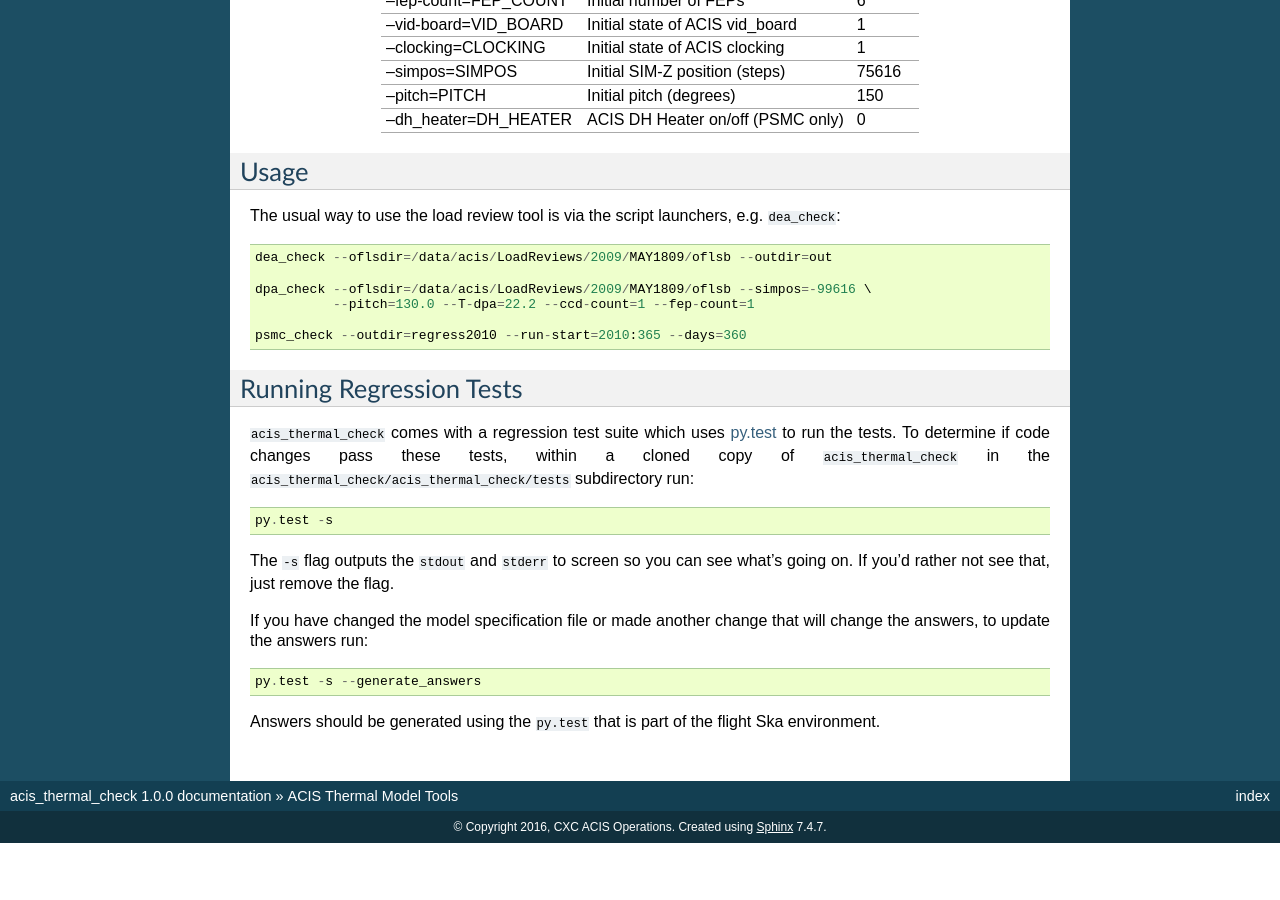
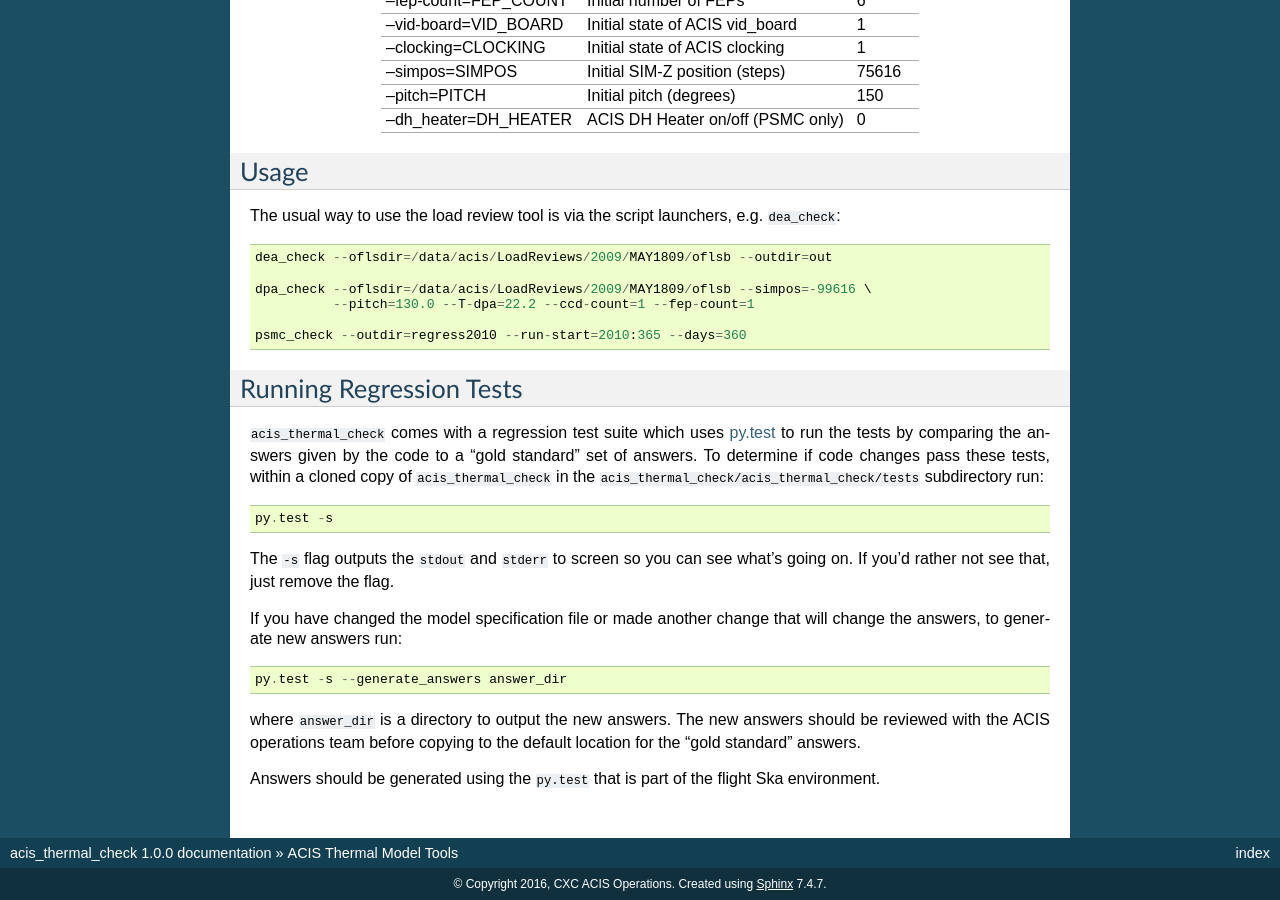
Before and after one commit to sot/acis_thermal_check, a Sphinx documentation site: the page built from doc/index.rst, in a window 1280 px wide and 900 px high, scrolled down 2052 px. Built offline with Sphinx 7.4.7, drawn with Linux system fonts in a browser that asks for light colours; before the commit the page ends 2895 px from its top, so only the background shows below that.

Commit message:
We'll copy new answers to a temporary directory for review

```diff
--- a/doc/index.rst
+++ b/doc/index.rst
@@ -151,8 +151,9 @@ Running Regression Tests
 ------------------------
 
 ``acis_thermal_check`` comes with a regression test suite which uses `py.test <http://pytest.org/>`_
-to run the tests. To determine if code changes pass these tests, within a cloned copy of
-``acis_thermal_check`` in the ``acis_thermal_check/acis_thermal_check/tests`` subdirectory run:
+to run the tests by comparing the answers given by the code to a "gold standard" set of answers.
+To determine if code changes pass these tests, within a cloned copy of ``acis_thermal_check`` in
+the ``acis_thermal_check/acis_thermal_check/tests`` subdirectory run:
 
 ::
 
@@ -161,10 +162,15 @@ to run the tests. To determine if code changes pass these tests, within a cloned
 The ``-s`` flag outputs the ``stdout`` and ``stderr`` to screen so you can see what's going on.
 If you'd rather not see that, just remove the flag.
 
-If you have changed the model specification file or made another change that will change the answers, to update the answers run:
+If you have changed the model specification file or made another change that will change the answers,
+to generate new answers run:
 
 ::
 
-    py.test -s --generate_answers
+    py.test -s --generate_answers answer_dir
+
+where ``answer_dir`` is a directory to output the new answers. The new answers should be reviewed
+with the ACIS operations team before copying to the default location for the "gold standard"
+answers.
 
 Answers should be generated using the ``py.test`` that is part of the flight Ska environment.
```
Also changed, not shown: 2 other files.
